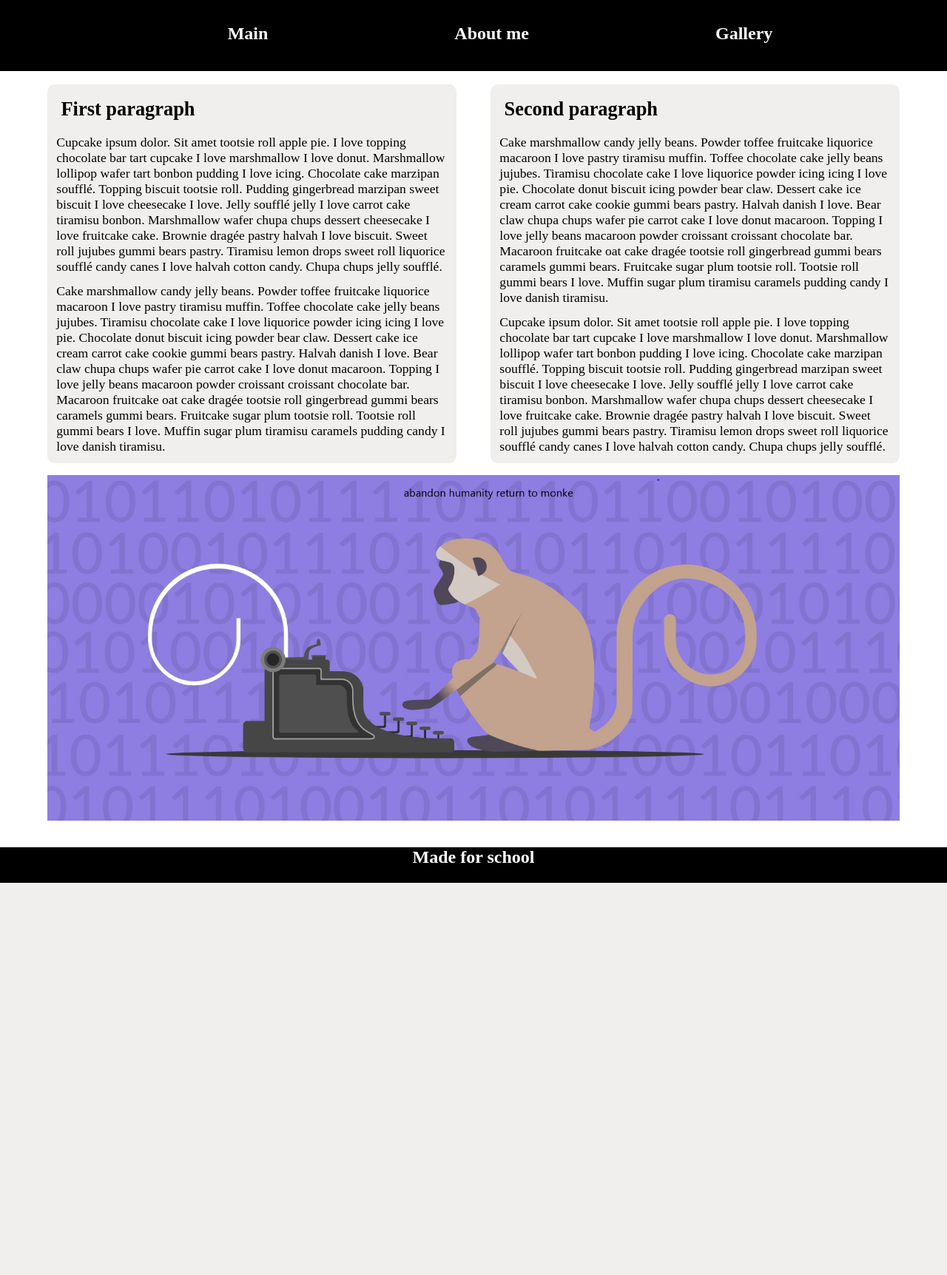
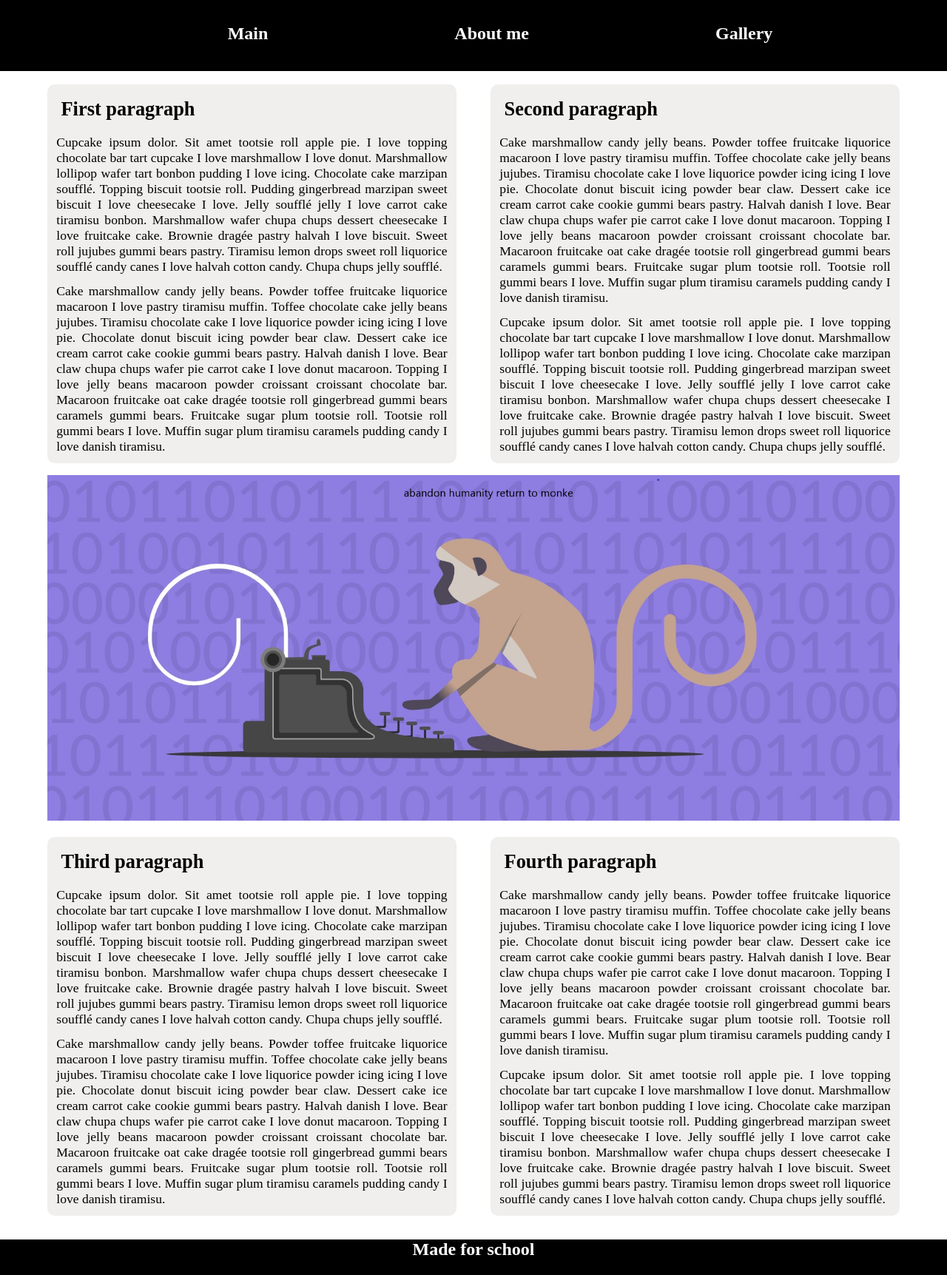
Before and after one commit to gabrainmonke/semestralkaVAI, a PHP site: page / in a window 1280 px wide. Shown: the whole page at 74% size. Before the commit the page ends 1193 px from the top, so only its background shows below. Run offline with PHP 8.4, Linux system fonts and the light colour scheme.

Commit message:
update 6

```diff
--- a/contacts.php
+++ b/contacts.php
@@ -9,7 +9,7 @@
             Hello my name is Richard Gabarík, and this beautiful web"art" is my way of polishing my skill for future
         </p>
         <p>
-            Email : risingWebDesigner@web.com <br>
+            Email : risingWebDeveloper@webMonkeh.com <br>
             Contact : *************************
         </p>
     </div>
--- a/index.php
+++ b/index.php
@@ -50,4 +50,46 @@
             <img src="img/spodnyObrazok.png" alt="randomPicture">
         </aside>
 
+    <div class="text">
+        <article class="prvy">
+            <h1>Third paragraph</h1>
+            <p>
+                Cupcake ipsum dolor. Sit amet tootsie roll apple pie. I love topping chocolate bar tart cupcake I love marshmallow I love donut.
+                Marshmallow lollipop wafer tart bonbon pudding I love icing. Chocolate cake marzipan soufflé. Topping biscuit tootsie roll.
+                Pudding gingerbread marzipan sweet biscuit I love cheesecake I love. Jelly soufflé jelly I love carrot cake tiramisu bonbon.
+                Marshmallow wafer chupa chups dessert cheesecake I love fruitcake cake. Brownie dragée pastry halvah I love biscuit. Sweet roll jujubes gummi bears pastry.
+                Tiramisu lemon drops sweet roll liquorice soufflé candy canes I love halvah cotton candy. Chupa chups jelly soufflé.
+            </p>
+
+            <p>
+                Cake marshmallow candy jelly beans. Powder toffee fruitcake liquorice macaroon I love pastry tiramisu muffin.
+                Toffee chocolate cake jelly beans jujubes. Tiramisu chocolate cake I love liquorice powder icing icing I love pie.
+                Chocolate donut biscuit icing powder bear claw. Dessert cake ice cream carrot cake cookie gummi bears pastry.
+                Halvah danish I love. Bear claw chupa chups wafer pie carrot cake I love donut macaroon. Topping I love jelly beans macaroon powder croissant croissant chocolate bar.
+                Macaroon fruitcake oat cake dragée tootsie roll gingerbread gummi bears caramels gummi bears. Fruitcake sugar plum tootsie roll. Tootsie roll gummi bears I love.
+                Muffin sugar plum tiramisu caramels pudding candy I love danish tiramisu.
+            </p>
+        </article>
+
+        <article class="prvy">
+            <h1>Fourth paragraph</h1>
+            <p>
+                Cake marshmallow candy jelly beans. Powder toffee fruitcake liquorice macaroon I love pastry tiramisu muffin.
+                Toffee chocolate cake jelly beans jujubes. Tiramisu chocolate cake I love liquorice powder icing icing I love pie.
+                Chocolate donut biscuit icing powder bear claw. Dessert cake ice cream carrot cake cookie gummi bears pastry.
+                Halvah danish I love. Bear claw chupa chups wafer pie carrot cake I love donut macaroon. Topping I love jelly beans macaroon powder croissant croissant chocolate bar.
+                Macaroon fruitcake oat cake dragée tootsie roll gingerbread gummi bears caramels gummi bears. Fruitcake sugar plum tootsie roll. Tootsie roll gummi bears I love.
+                Muffin sugar plum tiramisu caramels pudding candy I love danish tiramisu.
+            </p>
+
+            <p>
+                Cupcake ipsum dolor. Sit amet tootsie roll apple pie. I love topping chocolate bar tart cupcake I love marshmallow I love donut.
+                Marshmallow lollipop wafer tart bonbon pudding I love icing. Chocolate cake marzipan soufflé. Topping biscuit tootsie roll.
+                Pudding gingerbread marzipan sweet biscuit I love cheesecake I love. Jelly soufflé jelly I love carrot cake tiramisu bonbon.
+                Marshmallow wafer chupa chups dessert cheesecake I love fruitcake cake. Brownie dragée pastry halvah I love biscuit. Sweet roll jujubes gummi bears pastry.
+                Tiramisu lemon drops sweet roll liquorice soufflé candy canes I love halvah cotton candy. Chupa chups jelly soufflé.
+            </p>
+        </article>
+    </div>
+
 <?php include_once 'footer.php' ?>
--- a/style.css
+++ b/style.css
@@ -11,9 +11,12 @@ header{
     height: 4em;
     padding:  1em;
     background-color: black;
-    position: fixed;
     width: 100%;
     margin-top: 0;
+}
+
+p{
+    text-align: justify;
 }
 
 footer{
@@ -62,7 +65,6 @@ main{
 .text{
     display: flex;
     justify-content: space-between;
-    padding-top: 6em;
 }
 
 aside{
@@ -82,6 +84,7 @@ article{
     font-family: serif;
     font-size: 1.1em;
 }
+
 article p,
 article h1{
     margin: 0.7em;
@@ -89,16 +92,22 @@ article h1{
 
 .aboutMe{
     text-align: center;
-    padding: 8em 0 3em 0;
+    padding: 5em 0 3em 0;
 }
+
 .myImg img{
     border-radius: 20px;
     margin-bottom: 4em;
 }
 
 .myInfo{
-    margin-bottom: 4em;
+    margin-bottom: 2em;
     font-size: 1.2em;
+
+}
+
+.myInfo p{
+    text-align: center;
 }
 
 .springImg,
@@ -111,7 +120,7 @@ article h1{
 .springText h2,
 .summerText h2{
     margin-top: 0;
-    padding-top: 5em;
+    padding-top: 3em;
     text-align: center;
 }
 
@@ -128,8 +137,11 @@ article h1{
 }
 
 @media screen and (max-width: 900px) {
+
+    .text{
+        display: block;
+    }
     .prvy{
-        display: block;
         width: 100%;
     }
 
```
